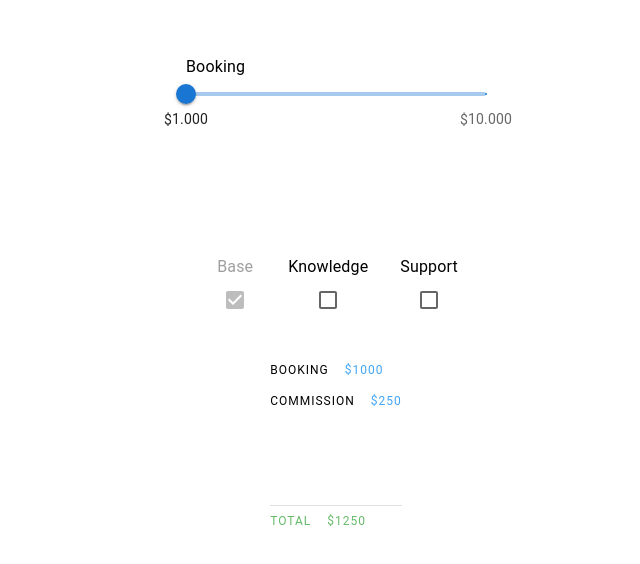
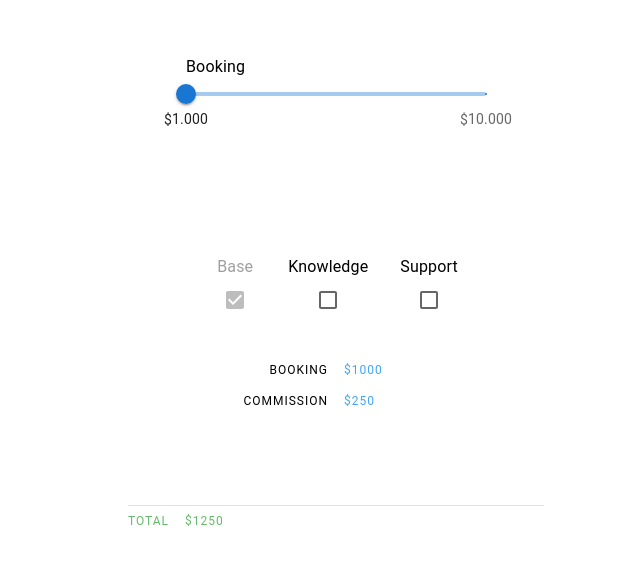
Before and after one commit to Inveracity/travel-budget-arithmetic, a React (Create React App) app: page / in a window 1280 px wide. Shown: the part 112-676 px from the top of the page, without its empty margins (304-944 px from the left). Built offline with nearby package versions, Linux system fonts and the light colour scheme.

Commit message:
re-add the min width in boxes inside grid items

```diff
--- a/src/App.tsx
+++ b/src/App.tsx
@@ -69,7 +69,7 @@ function App() {
 
 
         <Grid item xs={3} >
-          <Box minHeight={"150px"}>
+          <Box minHeight={"150px"} minWidth={"300px"}>
             <SummaryText money={budget} tag={"Booking"} />
             <SummaryText money={base} tag={"Commission"} />
 
@@ -88,7 +88,7 @@ function App() {
           </Box>
 
           <Divider />
-          <Box color={colors.green[400]}>
+          <Box minWidth={"300px"} color={colors.green[400]}>
             <Stack spacing={2} direction={"row"}>
               <Box textAlign={"right"}>
                 <Typography variant="overline" align='right'>Total</Typography>
@@ -108,10 +108,10 @@ const SummaryText: React.FC<{ money: number | string, tag: string }> = ({ money,
   return (
     <Box>
       <Stack spacing={2} direction={"row"}>
-        <Box textAlign={"right"}>
+        <Box minWidth={"200px"} textAlign={"right"}>
           <Typography variant="overline" align='right'>{tag}</Typography>
         </Box>
-        <Box>
+        <Box minWidth={"200px"}>
           <Typography variant="overline" color={colors.blue[400]}>{`$${money}`}</Typography>
         </Box>
       </Stack>
```
